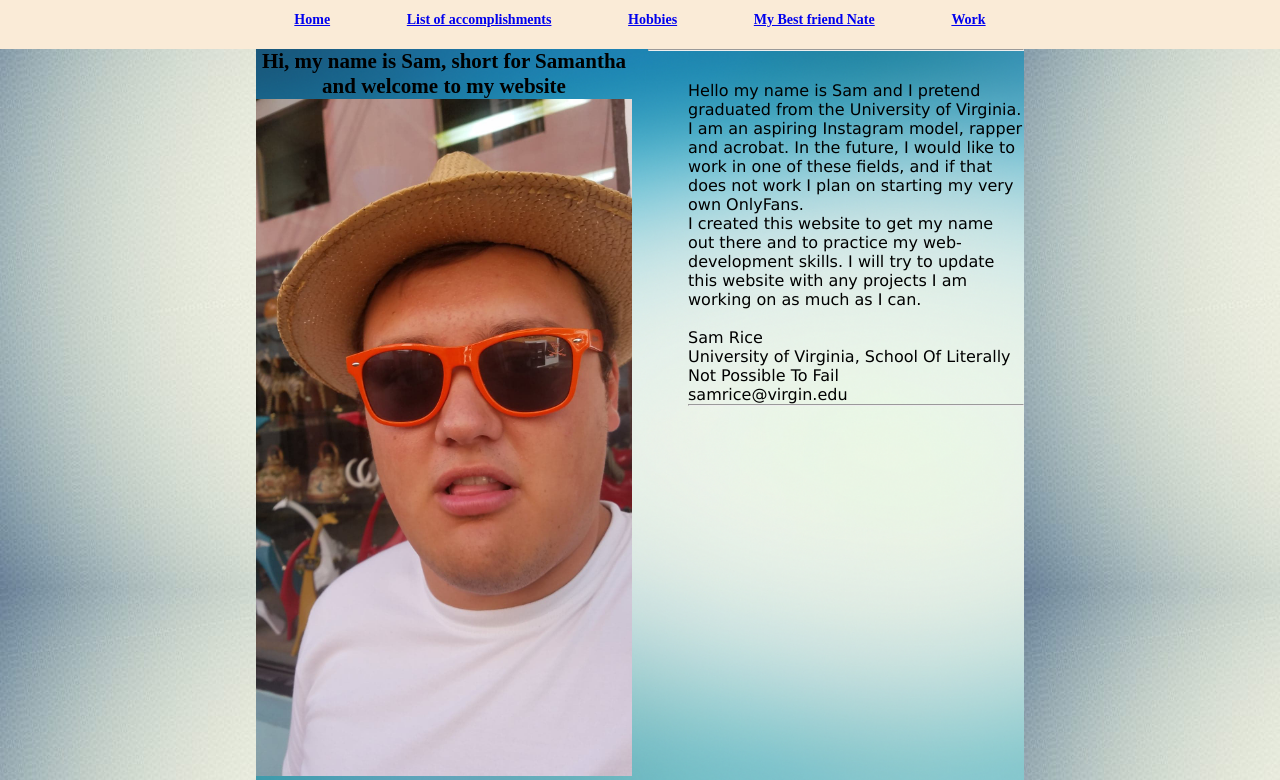
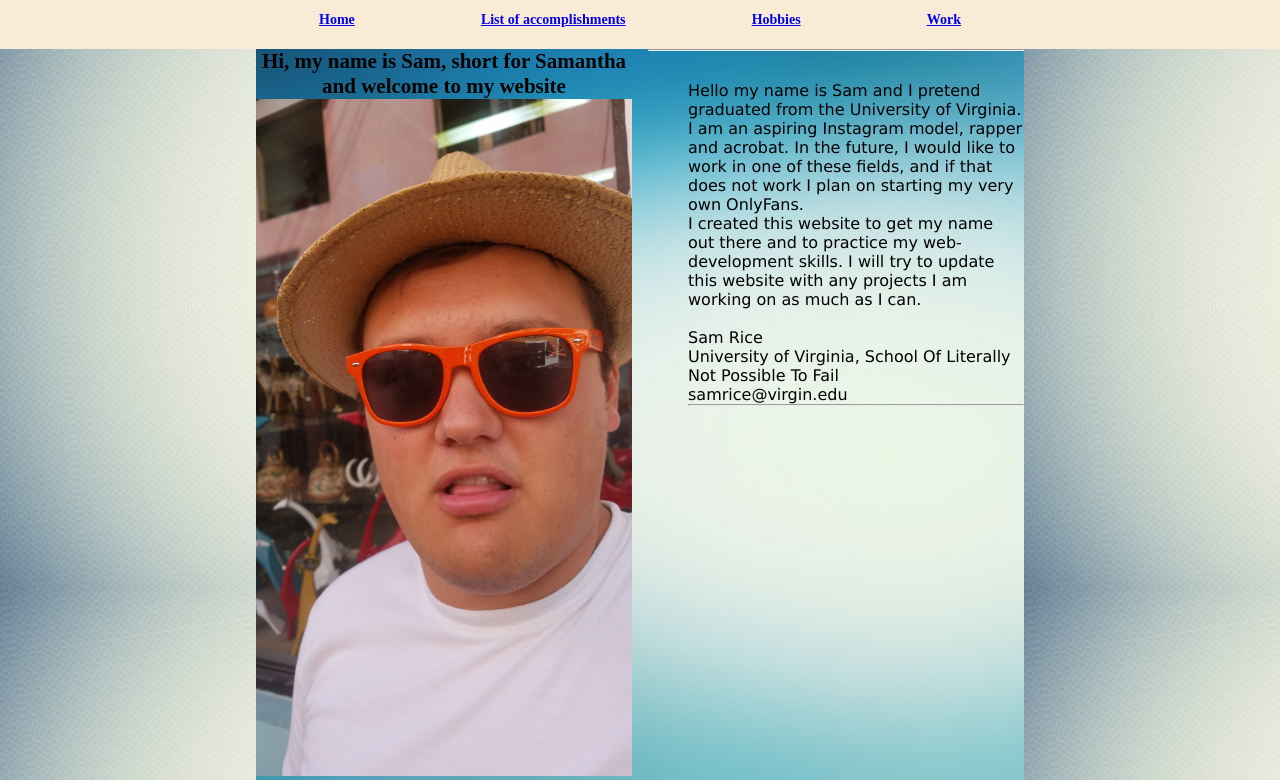
Before and after one commit to EmanAman/EmanAman.github.io, a plain HTML site: page index.html in a window 1280 px wide. Shown: the part 52-832 px from the top of the page. Drawn offline with Linux system fonts and the light colour scheme.

Commit message:
Update index.html

```diff
--- a/index.html
+++ b/index.html
@@ -28,7 +28,6 @@
       <li><a href="index.html">Home</a></li>
       <li><a href="accom.html">List of accomplishments</a></li>
       <li><a href="hobbies.html">Hobbies</a></li>
-      <li><a href="nate.html">My Best friend Nate</a></li>
       <li><a href="work.html">Work</a></li>
     </ul>
   </nav>
```
